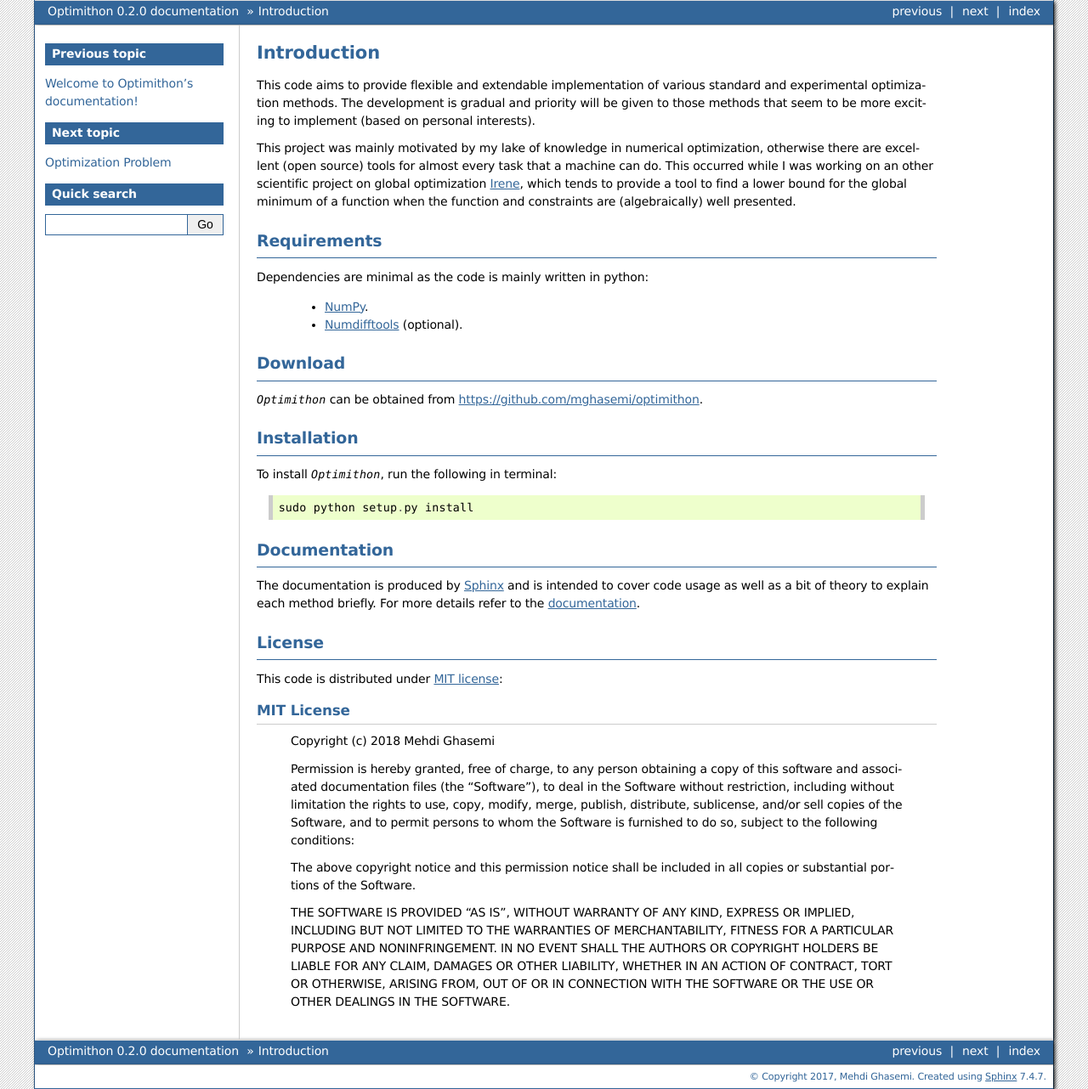
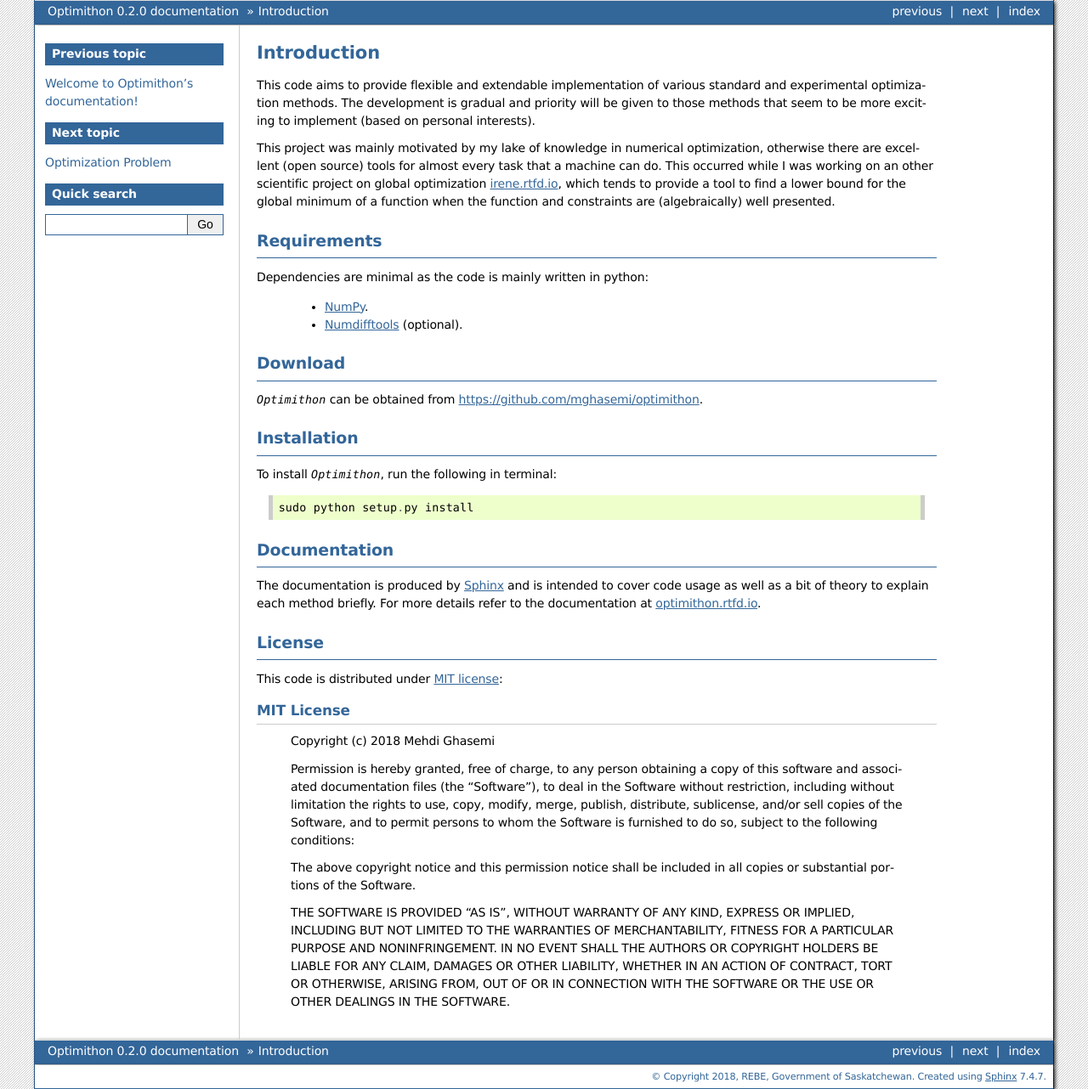
Before and after one commit to biyimoses/optimithon, a Sphinx documentation site: the page built from doc/intro.rst, in a window 1280 px wide. Shown: the whole page at 85% size. Built offline with Sphinx 7.4.7, drawn with Linux system fonts in a browser that asks for light colours.

Commit message:
Documentation and references

```diff
--- a/doc/conf.py
+++ b/doc/conf.py
@@ -51,8 +51,10 @@
 
 # General information about the project.
 project = u'Optimithon'
-copyright = u'2017, Mehdi Ghasemi'
-author = u'Mehdi Ghasemi'
+#copyright = u'2018, Mehdi Ghasemi'
+copyright = u'2018, REBE, Government of Saskatchewan'
+# author = u'Mehdi Ghasemi'
+author = u'REBE, Government of Saskatchewan'
 
 # The version info for the project you're documenting, acts as replacement for
 # |version| and |release|, also used in various other places throughout the
--- a/doc/constrained.rst
+++ b/doc/constrained.rst
@@ -34,3 +34,7 @@
         - `Expn`: is the standard barrier function defined by :math:`e^{-g_i(x)+\epsilon}`
     + For the equality condition:
         - `Courant`: function which is simply defined by :math:`h_j^2(x)`.
+
+.. note::
+
+    The value of :math:`\epsilon` in the code is taken to be equal to :math:`\epsilon=\frac{1}{\sigma_n}`.
--- a/doc/derivative.rst
+++ b/doc/derivative.rst
@@ -3,6 +3,10 @@
 ===================================================
 Derivative Based Methods are a class of iterative optimization methods that calculate a descent direction using gradient
 and/or hessian of the objective function.
+
+For more details on the methods introduced in this chapter refer to [JNSJW]_.
+
+.. [JNSJW] J. Nocedal, S. J. Wright, *Numerical Optimization*, Second Ed., Springer, New York, NY, USA, 2006.
 
 ---------------------------------------------------
 Descent Direction
--- a/doc/intro.rst
+++ b/doc/intro.rst
@@ -1,6 +1,6 @@
-=====================
+=============================
 Introduction
-=====================
+=============================
 
 This code aims to provide flexible and extendable implementation of various standard and experimental optimization
 methods. The development is gradual and priority will be given to those methods that seem to be more exciting to
@@ -8,8 +8,8 @@
 
 This project was mainly motivated by my lake of knowledge in numerical optimization, otherwise there are excellent
 (open source) tools for almost every task that a machine can do. This occurred while I was working on an other
-scientific project on global optimization `Irene <http://irene.readthedocs.io/>`_, which tends to provide a tool to
-find a lower bound for the global minimum of a function when the function and constraints are (algebraically) well
+scientific project on global optimization `irene.rtfd.io <http://irene.readthedocs.io/>`_, which tends to provide a tool
+to find a lower bound for the global minimum of a function when the function and constraints are (algebraically) well
 presented.
 
 Requirements
@@ -20,27 +20,27 @@
     - `Numdifftools <https://github.com/pbrod/numdifftools>`_ (optional).
 
 Download
-================
-`Optimithon` can be obtained from `https://github.com/mghasemi/optimithon <https://github.com/mghasemi/>`_.
+=============================
+`Optimithon` can be obtained from `https://github.com/mghasemi/optimithon <https://github.com/mghasemi/optimithon>`_.
 
 Installation
-=========================
+=============================
 To install `Optimithon`, run the following in terminal::
 
     sudo python setup.py install
 
 Documentation
-==============================
+=============================
 The documentation is produced by `Sphinx <http://www.sphinx-doc.org/en/stable/>`_ and is intended to cover code usage
 as well as a bit of theory to explain each method briefly.
-For more details refer to the `documentation <http://optimithon.readthedocs.io/>`_.
+For more details refer to the documentation at `optimithon.rtfd.io <http://optimithon.readthedocs.io/>`_.
 
 License
 =============================
 This code is distributed under `MIT license <https://en.wikipedia.org/wiki/MIT_License>`_:
 
 MIT License
-------------------
+-----------------------------
 
     Copyright (c) 2018 Mehdi Ghasemi
 
```
Also changed, not shown: 1 other file.
